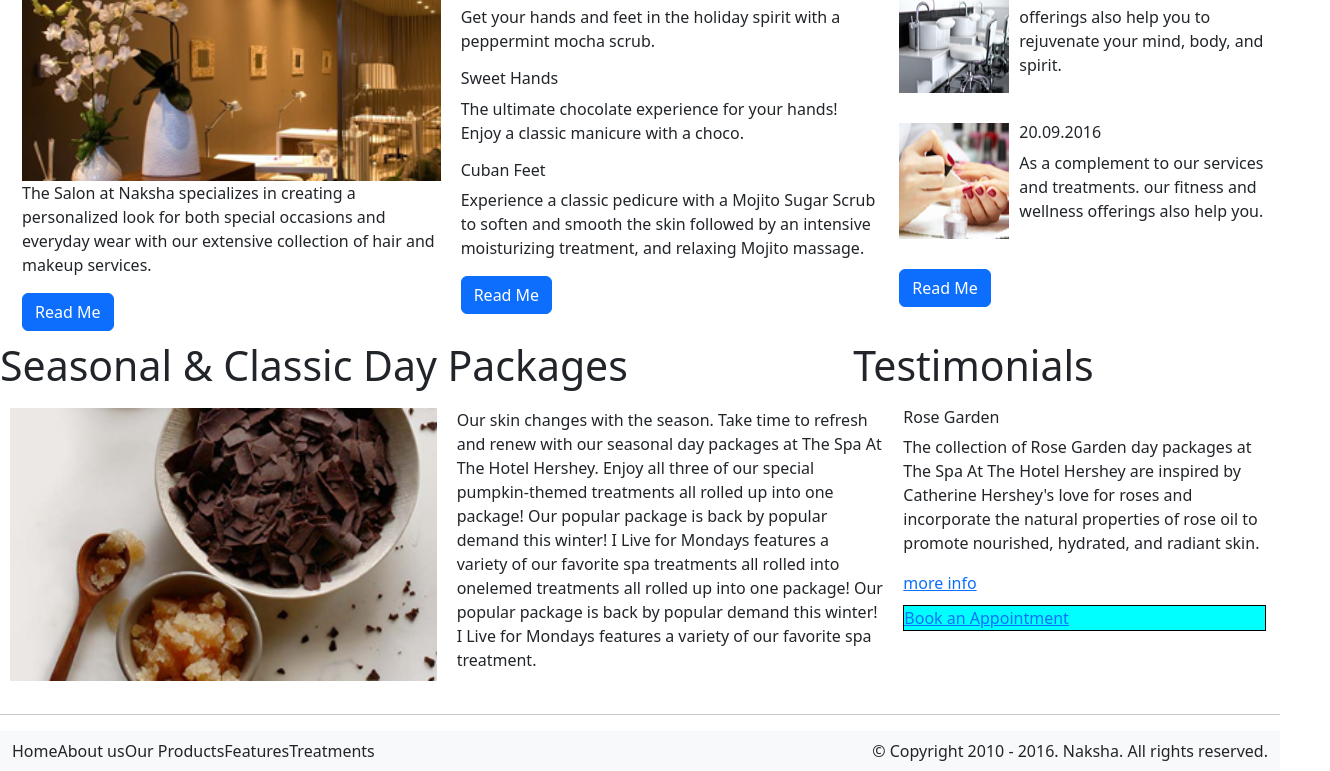
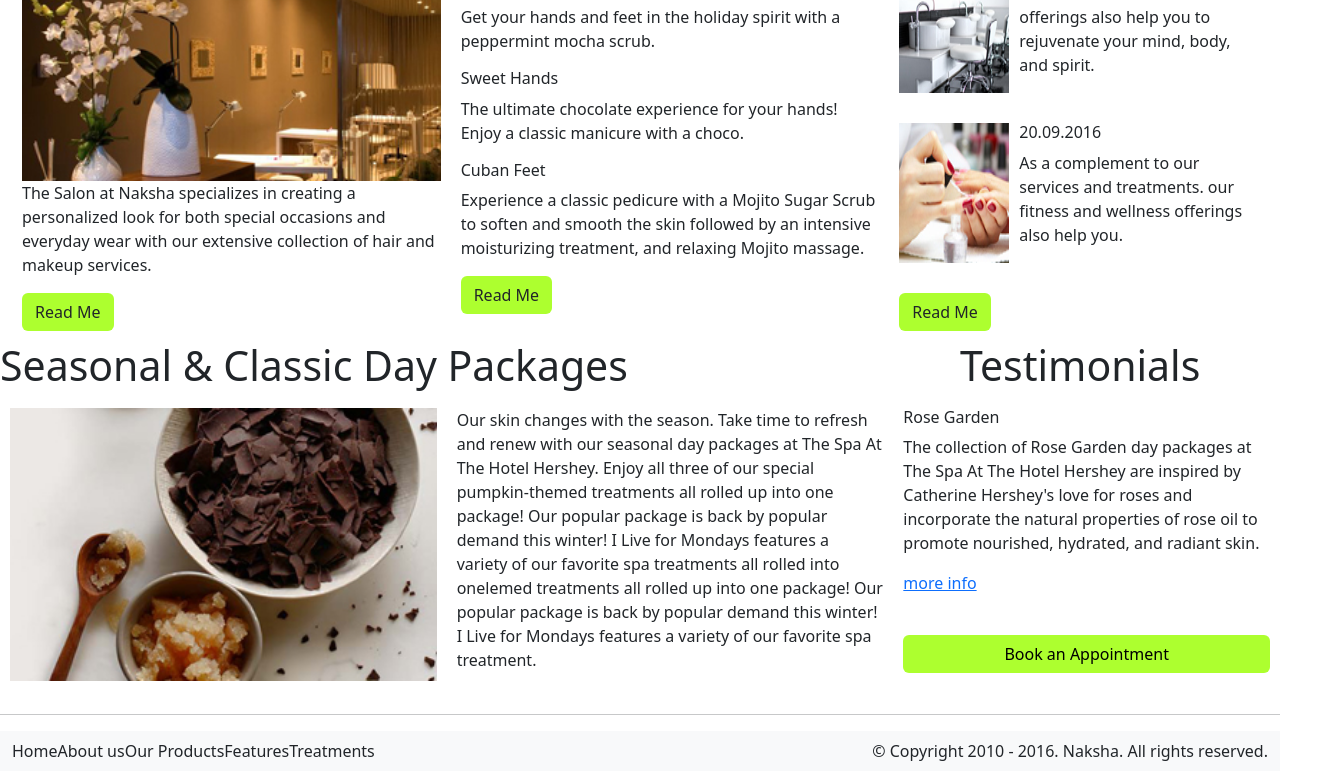
Before and after one commit to ranjeetgupta71/naksha, a plain HTML site: page index.html in a window 1280 px wide. Shown: the part 572-1343 px from the top of the page, 1330 px wide, since content can reach past the window. Drawn offline with nearby package versions, Linux system fonts and the light colour scheme.

Commit message:
fixes the overflow and removed inline styles

```diff
--- a/index.css
+++ b/index.css
@@ -61,3 +61,24 @@
 .card-title{
   color:pink
 }
+.book-appointment-text{
+  color:black;
+  text-decoration: none;
+}
+.book-appointment{
+  margin-top:30px;
+}
+
+.image-margin{
+  margin-top: 30px;
+}
+.third-row-font{
+  font-size: 41px;
+}
+.green-color{
+  color:green !important;
+}
+
+.button-color{
+  background-color: greenyellow !important;
+}
--- a/index.html
+++ b/index.html
@@ -19,7 +19,7 @@
           <div class="d-flex collapse " id="navbarSupportedContent">
             <ul class="navbar-nav me-auto mb-2 mb-lg-0">
               <li class="nav-item">
-                <a class="nav-link active" aria-current="page" href="#">Home</a>
+                <a class="nav-link active green-color" aria-current="page" href="#">Home</a>
               </li>
               <li class="nav-item">
                 <a class="nav-link" href="#">About us</a>
@@ -50,7 +50,7 @@
           <img class="card-img-top" src="./Assets/Image_1.png" alt="Card image cap">
           <div>
             <p>The Salon at Naksha specializes in creating a personalized look for both special occasions and everyday wear with our extensive collection of hair and makeup services.</p>
-            <a href="#" class="btn btn-primary">Read Me</a>
+            <a href="#" class="btn button-color">Read Me</a>
           </div>
         </div>
       </div>
@@ -64,29 +64,29 @@
           <h6 >Cuban Feet</h6>
           <p >Experience a classic pedicure with a Mojito Sugar Scrub to soften and smooth the skin followed by an intensive moisturizing treatment, and relaxing Mojito massage.</p>
           <div>
-            <a href="#" class="btn btn-primary">Read Me</a>
+            <a href="#" class="btn button-color">Read Me</a>
           </div>
         </div>
       </div>
-      <div class="handle-border-grid col-sm-4">
+      <div class="handle-border-grid col-sm-full">
         <h2 class="card-title">Latest News</h2>
         <div class="card">
           <div class="show-in-row">
             <img src="./Assets/Image_3.png">
             <div class="handle-column handle-second-row-last-element">
               <h6>20.09.2016</h6>
-              <p class="wrap-text">offerings also help you to rejuvenate your mind, body, and spirit.</p>
+              <p>offerings also help you to rejuvenate your mind, body, and spirit.</p>
             </div>
           </div>
           <div class="show-in-row">
-            <img style="margin-top: 30px;" src="./Assets/Image_4.png">
+            <img class="image-margin" src="./Assets/Image_4.png">
             <div class="handle-last-element">
               <h6>20.09.2016</h6>
-              <p class="wrap-text"> As a complement to our services and treatments. our fitness and wellness offerings also help you.</p>
+              <p> As a complement to our services and treatments. our fitness and wellness offerings also help you.</p>
             </div>
           </div>
-          <div style="margin-top: 30px;">
-            <a href="#" class="btn btn-primary">Read Me</a>
+          <div class="image-margin">
+            <a href="#" class="btn button-color">Read Me</a>
           </div>
         </div>
       </div>
@@ -94,8 +94,8 @@
 
     <div>
       <div class="third-row-title">
-        <h2 class="col-sm-8" style="font-size: 41px;">Seasonal & Classic Day Packages</h2>
-        <h2 class="col-sm-4" style="font-size: 41px;">Testimonials</h2>
+        <h2 class="col-sm-9 third-row-font" >Seasonal & Classic Day Packages</h2>
+        <h2 class="col-sm-3 third-row-font" >Testimonials</h2>
       </div>
     </div>
     <div class="third-row ">
@@ -116,14 +116,15 @@
             </p>
           </div>
         </div>
-        <div class="handle-border-grid col-sm-4">
+        <div class="handle-border-grid col-sm-full">
           <div class="card">
             <h6> Rose Garden</h6>
-            <p class="wrap-text">The collection of Rose Garden day packages at The Spa At The Hotel Hershey are inspired by Catherine Hershey's love for roses and incorporate the natural properties of rose oil to promote nourished, hydrated, and radiant skin.
+            <p>The collection of Rose Garden day packages at The Spa At The Hotel Hershey are inspired by Catherine Hershey's love for roses and incorporate the natural properties of rose oil to promote nourished, hydrated, and radiant skin.
             </p>
             <u class="more-info text-primary">more info</u>
-            <div style="background-color: aqua; border:1px solid black; max-width:85%">
-              <a href="#">Book an Appointment</a>
+
+            <div class="book-appointment btn button-color" >
+              <a class="book-appointment-text"  href="#">Book an Appointment</a>
             </div>
           </div>
         </div>
```
